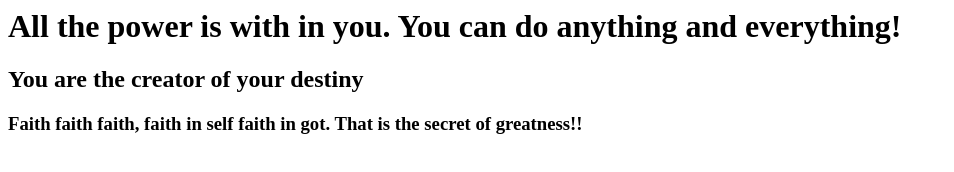
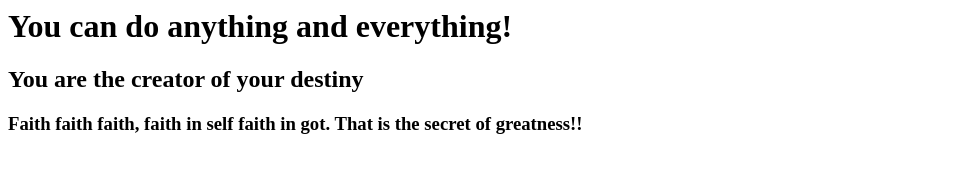
Before and after one commit to crisfromaustria/firstgitrepo, a plain HTML site: page index.html in a window 1280 px wide. Shown: the whole page, without its empty margins (0-954 px from the left). Drawn offline with Linux system fonts and the light colour scheme.

Commit message:
Updated quote one!

```diff
--- a/index.html
+++ b/index.html
@@ -1,6 +1,6 @@
 <html>
 <body>
-<h1>All the power is with in you. You can do anything and everything!</h1>
+<h1>You can do anything and everything!</h1>
 <h2>You are the creator of your destiny</h2>
 <h3>Faith faith faith, faith in self faith in got. That is the secret of greatness!!</h3>
 </body>
```
